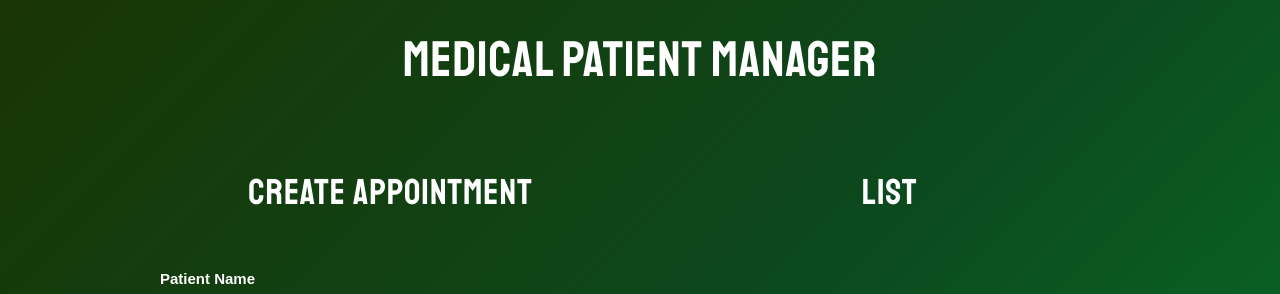
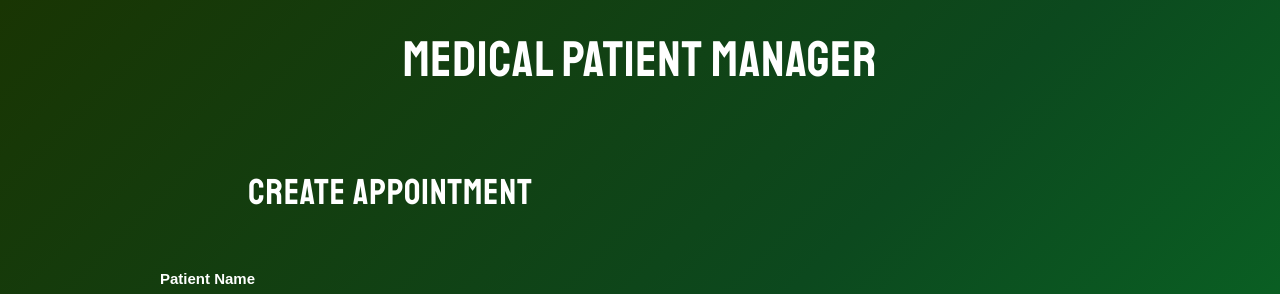
Before and after one commit to DaniPinelli/dates, a React (Create React App) app: page / in a window 1280 px wide. Shown: the top 294 px of the page. Built offline with nearby package versions, Linux system fonts and the light colour scheme.

Commit message:
Chanches on app.js

```diff
--- a/src/App.js
+++ b/src/App.js
@@ -35,7 +35,7 @@ function App() {
   };
 
   //Optional messagge
-  const title = dates.length >= 1 ? "" : "List";
+  const title = dates.length === 0 ? "" : "List";
 
   return (
     <Fragment>
```
